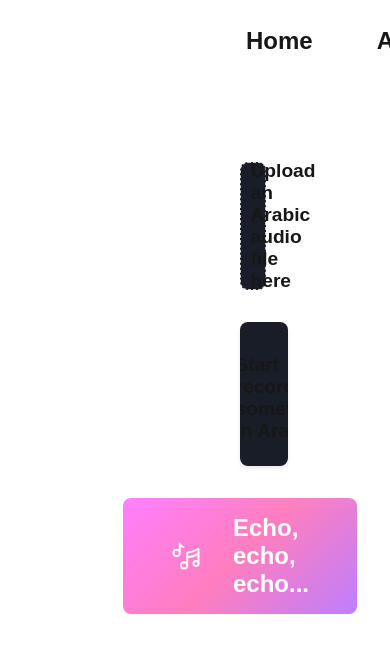
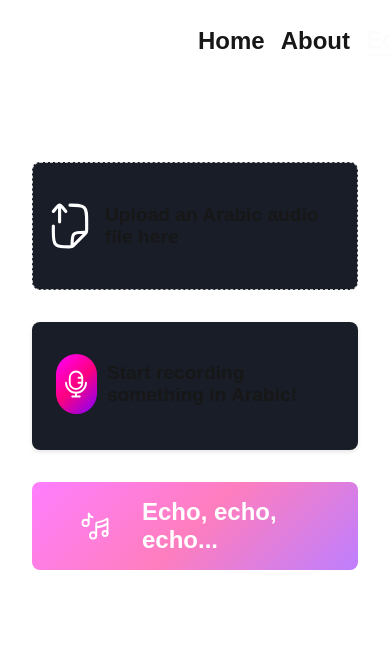
Before and after one commit to AhmedAbdullahFahim/echo-echo-echo, a Next.js app: page /echo in a window 390 px wide. Shown: the top 652 px of the page. Built offline with nearby package versions, Linux system fonts and the light colour scheme.

Commit message:
feat: responsive

```diff
--- a/app/echo/page.module.css
+++ b/app/echo/page.module.css
@@ -4,7 +4,7 @@
   gap: 2rem;
   justify-content: center;
   padding-top: 5rem;
-  padding-inline: 15rem;
+  padding-inline: clamp(2rem, 5vw, 15rem);
 
   & > button {
     all: unset;
@@ -78,5 +78,4 @@
   background-image: linear-gradient(135deg, #ff00ff, #ff007f, #7f00ff);
   color: transparent;
   background-clip: text;
-  font-size: 3rem;
 }
--- a/components/navbar/index.module.css
+++ b/components/navbar/index.module.css
@@ -3,7 +3,7 @@
   padding: 1rem;
   display: flex;
   align-items: center;
-  gap: 5rem;
+  gap: clamp(2rem, 5vw, 5rem);
 
   & img {
     object-fit: contain;
@@ -12,7 +12,7 @@
   & ul {
     display: flex;
     align-items: center;
-    gap: 4rem;
+    gap: clamp(1rem, 4vw, 8rem);
     list-style-type: none;
 
     & li {
```
